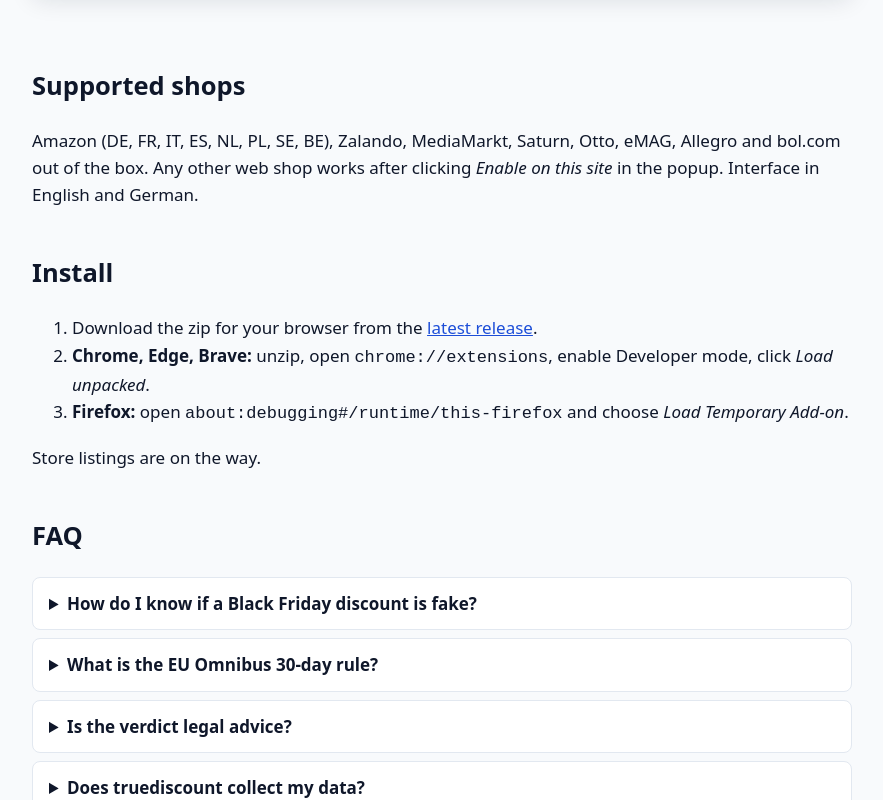
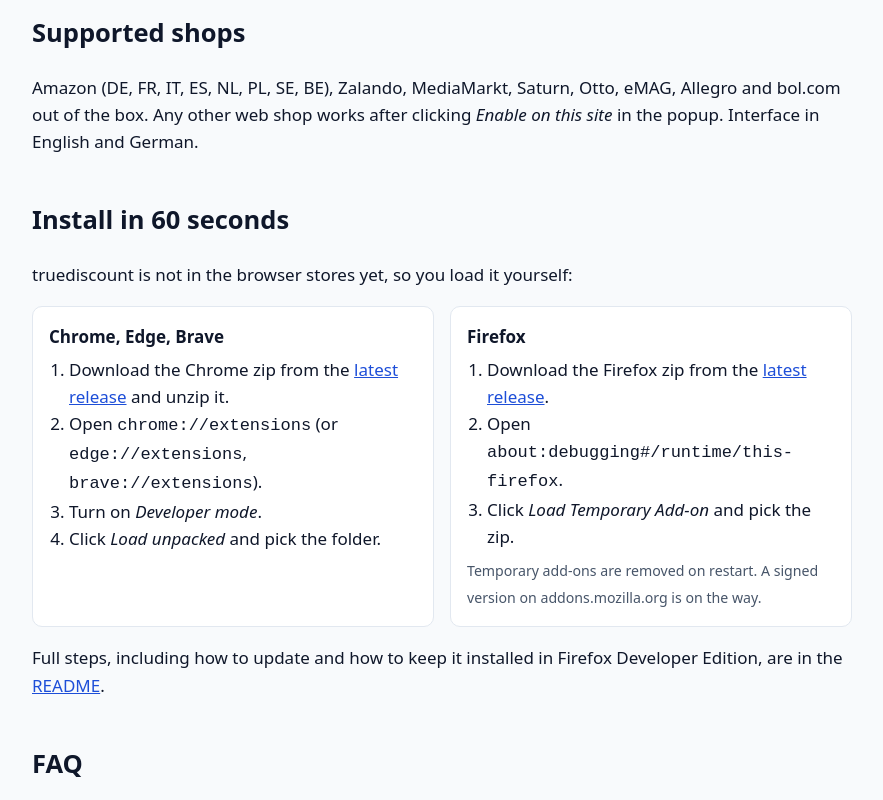
Before and after one commit to emirmrkaljevic/truediscount, a website: page docs/index.html in a window 1280 px wide. Shown: the part 2000-2800 px from the top of the page, without its empty margins (198-1081 px from the left). Drawn offline with Linux system fonts and the light colour scheme.

Commit message:
Add demo GIF, install guide and social preview image
README and website get an animated demo recorded from the extension on
a demo page and step-by-step manual install for Chromium browsers and
Firefox. The website gets a 1200x630 Open Graph image and richer
structured data.

```diff
--- /dev/null
+++ b/docs/86f19732b14a46eabecbf4753d157eb3.txt
@@ -0,0 +1 @@
+86f19732b14a46eabecbf4753d157eb3
--- a/docs/index.html
+++ b/docs/index.html
@@ -10,11 +10,17 @@
 <meta property="og:title" content="truediscount: is that Black Friday discount real?">
 <meta property="og:description" content="Check fake discounts on EU shops against the 30-day lowest price. Free browser extension, local-only.">
 <meta property="og:url" content="https://emirmrkaljevic.github.io/truediscount/">
-<meta property="og:image" content="https://emirmrkaljevic.github.io/truediscount/screenshot.png">
+<meta property="og:image" content="https://emirmrkaljevic.github.io/truediscount/og.png">
+<meta property="og:image:width" content="1200">
+<meta property="og:image:height" content="630">
+<meta property="og:image:alt" content="truediscount: is that discount real? Badge flagging an inflated -50% deal">
+<meta name="twitter:image" content="https://emirmrkaljevic.github.io/truediscount/og.png">
+<meta name="theme-color" content="#15803d">
+<link rel="icon" href="https://raw.githubusercontent.com/emirmrkaljevic/truediscount/main/icons/icon32.png">
 <meta name="twitter:card" content="summary_large_image">
 <script type="application/ld+json">
 {"@context":"https://schema.org","@graph":[
-{"@type":"SoftwareApplication","name":"truediscount","applicationCategory":"BrowserApplication","operatingSystem":"Chrome, Firefox, Edge","offers":{"@type":"Offer","price":"0","priceCurrency":"EUR"},"url":"https://emirmrkaljevic.github.io/truediscount/","downloadUrl":"https://github.com/emirmrkaljevic/truediscount/releases/latest","license":"https://opensource.org/licenses/MIT"},
+{"@type":"SoftwareApplication","name":"truediscount","applicationCategory":"BrowserApplication","softwareVersion":"0.5.0","image":"https://emirmrkaljevic.github.io/truediscount/og.png","screenshot":"https://emirmrkaljevic.github.io/truediscount/screenshot.png","description":"Browser extension that checks if a shop discount is real by comparing the crossed-out price with the lowest price of the last 30 days (EU Omnibus rule).","operatingSystem":"Chrome, Firefox, Edge","offers":{"@type":"Offer","price":"0","priceCurrency":"EUR"},"url":"https://emirmrkaljevic.github.io/truediscount/","downloadUrl":"https://github.com/emirmrkaljevic/truediscount/releases/latest","license":"https://opensource.org/licenses/MIT"},
 {"@type":"FAQPage","mainEntity":[
 {"@type":"Question","name":"How do I know if a Black Friday discount is fake?","acceptedAnswer":{"@type":"Answer","text":"In the EU, the crossed-out price of a sale must be the lowest price the shop charged in the previous 30 days. If the product was cheaper in that period, the advertised discount is inflated. truediscount checks this automatically on the product page."}},
 {"@type":"Question","name":"What is the EU Omnibus 30-day rule?","acceptedAnswer":{"@type":"Answer","text":"Directive (EU) 2019/2161 amended the Price Indication Directive: any announced price reduction must state the prior price, defined as the lowest price applied during at least 30 days before the reduction."}},
@@ -31,7 +37,7 @@ header h1{font-size:2.3rem;line-height:1.15;margin:.2em 0}.tag{color:var(--mute)
 .p{background:var(--g);color:#fff}.s{background:#e2e8f0;color:var(--ink)}
 img{max-width:100%;border-radius:10px;box-shadow:0 6px 24px rgba(15,23,42,.12);margin:20px 0}
 h2{margin-top:44px}.grid{display:grid;grid-template-columns:repeat(auto-fit,minmax(230px,1fr));gap:16px}
-.card{background:#fff;border-radius:10px;padding:16px;border:1px solid #e2e8f0}.card b{display:block;margin-bottom:4px}
+.card{background:#fff;border-radius:10px;padding:16px;border:1px solid #e2e8f0}.card ol{margin:6px 0;padding-left:20px}.card small{color:var(--mute)}.card b{display:block;margin-bottom:4px}
 details{background:#fff;border:1px solid #e2e8f0;border-radius:8px;padding:12px 16px;margin:8px 0}summary{font-weight:600;cursor:pointer}
 footer{color:var(--mute);font-size:14px;margin-top:48px}a{color:#1d4ed8}
 </style>
@@ -46,7 +52,7 @@ footer{color:var(--mute);font-size:14px;margin-top:48px}a{color:#1d4ed8}
 <a class="s" href="https://github.com/emirmrkaljevic/truediscount">Source on GitHub</a>
 </div>
 </header>
-<img src="screenshot.png" alt="truediscount badge flagging a -50% Black Friday discount as inflated, with a 30-day price graph" width="900" height="380">
+<img src="demo.gif" alt="truediscount on a product page: flags an inflated -50% deal, shows the 30-day price graph and sets a price alert" width="720" height="327">
 
 <h2>Black Friday fake discounts in the EU</h2>
 <p>Every November, "-50%" appears on products that cost the same a few weeks earlier. Since 2022, EU law says the "old price" of a sale must be the <strong>lowest price of the previous 30 days</strong> (Directive 2019/2161, Article 6a of the Price Indication Directive). Consumer authorities still find shops that inflate the reference price. truediscount lets you check it yourself, right on the product page.</p>
@@ -67,13 +73,21 @@ footer{color:var(--mute);font-size:14px;margin-top:48px}a{color:#1d4ed8}
 <h2>Supported shops</h2>
 <p>Amazon (DE, FR, IT, ES, NL, PL, SE, BE), Zalando, MediaMarkt, Saturn, Otto, eMAG, Allegro and bol.com out of the box. Any other web shop works after clicking <em>Enable on this site</em> in the popup. Interface in English and German.</p>
 
-<h2>Install</h2>
-<ol>
-<li>Download the zip for your browser from the <a href="https://github.com/emirmrkaljevic/truediscount/releases/latest">latest release</a>.</li>
-<li><strong>Chrome, Edge, Brave:</strong> unzip, open <code>chrome://extensions</code>, enable Developer mode, click <em>Load unpacked</em>.</li>
-<li><strong>Firefox:</strong> open <code>about:debugging#/runtime/this-firefox</code> and choose <em>Load Temporary Add-on</em>.</li>
-</ol>
-<p>Store listings are on the way.</p>
+<h2 id="install">Install in 60 seconds</h2>
+<p>truediscount is not in the browser stores yet, so you load it yourself:</p>
+<div class="grid">
+<div class="card"><b>Chrome, Edge, Brave</b><ol>
+<li>Download the Chrome zip from the <a href="https://github.com/emirmrkaljevic/truediscount/releases/latest">latest release</a> and unzip it.</li>
+<li>Open <code>chrome://extensions</code> (or <code>edge://extensions</code>, <code>brave://extensions</code>).</li>
+<li>Turn on <em>Developer mode</em>.</li>
+<li>Click <em>Load unpacked</em> and pick the folder.</li></ol></div>
+<div class="card"><b>Firefox</b><ol>
+<li>Download the Firefox zip from the <a href="https://github.com/emirmrkaljevic/truediscount/releases/latest">latest release</a>.</li>
+<li>Open <code>about:debugging#/runtime/this-firefox</code>.</li>
+<li>Click <em>Load Temporary Add-on</em> and pick the zip.</li></ol>
+<small>Temporary add-ons are removed on restart. A signed version on addons.mozilla.org is on the way.</small></div>
+</div>
+<p>Full steps, including how to update and how to keep it installed in Firefox Developer Edition, are in the <a href="https://github.com/emirmrkaljevic/truediscount#install-in-60-seconds">README</a>.</p>
 
 <h2>FAQ</h2>
 <details><summary>How do I know if a Black Friday discount is fake?</summary><p>Compare the crossed-out price with the lowest price of the last 30 days. If the product was cheaper in that period, the discount is inflated. truediscount does this comparison automatically.</p></details>
--- a/docs/sitemap.xml
+++ b/docs/sitemap.xml
@@ -1,2 +1,2 @@
 <?xml version="1.0" encoding="UTF-8"?>
-<urlset xmlns="http://www.sitemaps.org/schemas/sitemap/0.9"><url><loc>https://emirmrkaljevic.github.io/truediscount/</loc><lastmod>2026-10-19</lastmod></url></urlset>
+<urlset xmlns="http://www.sitemaps.org/schemas/sitemap/0.9"><url><loc>https://emirmrkaljevic.github.io/truediscount/</loc><lastmod>2026-10-20</lastmod></url></urlset>
```
Also changed, not shown: README.md, docs/demo.gif (added), docs/og.png (added).
